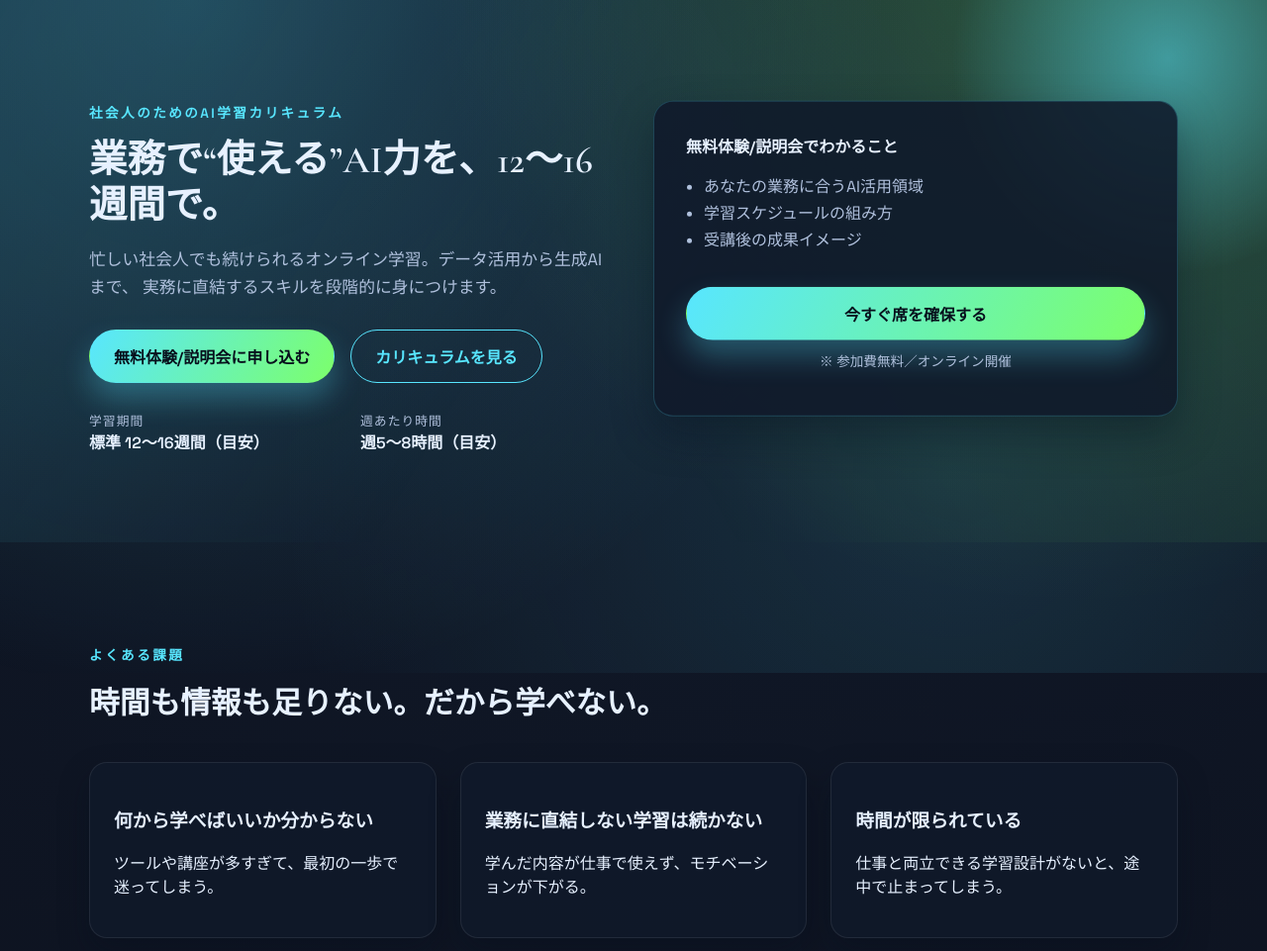
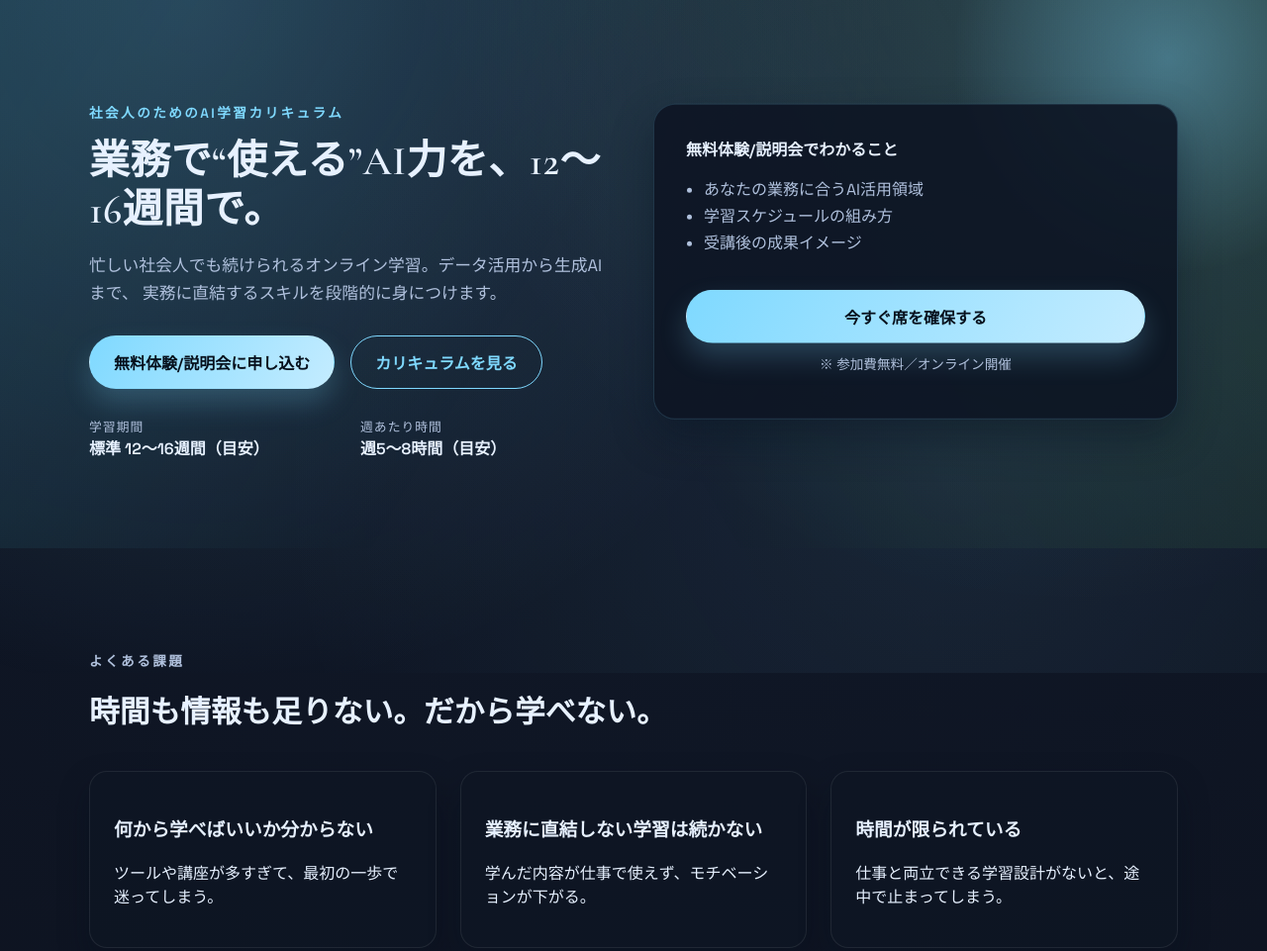
Before and after one commit to craq24/sampleLP, a plain HTML site: page index.html in a window 1280 px wide. Shown: the part 120-1081 px from the top of the page at 99% size. Drawn offline with nearby package versions, Linux system fonts and the light colour scheme.

Commit message:
refine: elegant neon styling

```diff
--- a/styles.css
+++ b/styles.css
@@ -4,11 +4,11 @@
   --ink: #e7f1ff;
   --ink-soft: #b0c1dd;
   --line: rgba(255, 255, 255, 0.08);
-  --accent: #58e6ff;
-  --accent-2: #7cff6b;
+  --accent: #7fd9ff;
+  --accent-2: #9ad9ff;
   --accent-soft: rgba(88, 230, 255, 0.12);
-  --highlight: #f0d38f;
-  --radius: 20px;
+  --highlight: #d9c48a;
+  --radius: 22px;
   --shadow: 0 18px 40px rgba(6, 15, 30, 0.4);
   --serif: "Cormorant Garamond", "Times New Roman", serif;
   --sans: "Space Grotesk", "Helvetica Neue", Arial, sans-serif;
@@ -31,9 +31,9 @@ body::before {
   position: fixed;
   inset: 0;
   background:
-    radial-gradient(circle at 15% 15%, rgba(88, 230, 255, 0.2), transparent 55%),
-    radial-gradient(circle at 85% 10%, rgba(124, 255, 107, 0.18), transparent 50%),
-    radial-gradient(circle at 75% 75%, rgba(88, 230, 255, 0.12), transparent 60%);
+    radial-gradient(circle at 15% 15%, rgba(127, 217, 255, 0.18), transparent 55%),
+    radial-gradient(circle at 85% 10%, rgba(154, 217, 255, 0.14), transparent 50%),
+    radial-gradient(circle at 75% 75%, rgba(127, 217, 255, 0.08), transparent 60%);
   z-index: -2;
 }
 
@@ -71,8 +71,8 @@ body::before {
   display: grid;
   place-items: center;
   border-radius: 50%;
-  background: radial-gradient(circle at 30% 30%, var(--accent), #1fa4c7);
-  color: #0b0f1a;
+  background: radial-gradient(circle at 30% 30%, var(--accent), #5ab3d2);
+  color: #06101c;
   font-weight: 600;
   letter-spacing: 0.04em;
 }
@@ -99,7 +99,7 @@ body::before {
 .nav a:focus {
   opacity: 1;
   color: var(--accent);
-  text-shadow: 0 0 12px rgba(88, 230, 255, 0.4);
+  text-shadow: 0 0 10px rgba(127, 217, 255, 0.28);
 }
 
 .cta-link {
@@ -117,6 +117,12 @@ main {
 section {
   padding: 90px 0;
   position: relative;
+}
+
+.section-heading p {
+  max-width: 640px;
+  color: var(--ink-soft);
+  line-height: 1.7;
 }
 
 .hero {
@@ -143,9 +149,10 @@ section {
 
 .hero h1 {
   font-family: var(--serif);
-  font-size: clamp(2.2rem, 3vw, 3.4rem);
+  font-size: clamp(2.4rem, 3.2vw, 3.6rem);
   margin: 16px 0;
   line-height: 1.2;
+  letter-spacing: 0.01em;
 }
 
 .lead {
@@ -175,9 +182,9 @@ section {
 }
 
 .btn.primary {
-  background: linear-gradient(120deg, var(--accent), var(--accent-2));
-  color: #07101c;
-  box-shadow: 0 16px 30px rgba(88, 230, 255, 0.3);
+  background: linear-gradient(120deg, var(--accent), #c4ecff);
+  color: #06101c;
+  box-shadow: 0 14px 28px rgba(127, 217, 255, 0.22);
 }
 
 .btn.primary:hover {
@@ -210,11 +217,11 @@ section {
 }
 
 .hero-card {
-  background: rgba(16, 26, 43, 0.88);
+  background: rgba(14, 22, 36, 0.9);
   padding: 32px;
   border-radius: var(--radius);
   box-shadow: var(--shadow);
-  border: 1px solid rgba(88, 230, 255, 0.2);
+  border: 1px solid rgba(127, 217, 255, 0.16);
   animation: float 8s ease-in-out infinite;
 }
 
@@ -245,7 +252,7 @@ section {
   position: absolute;
   width: 440px;
   height: 440px;
-  background: radial-gradient(circle, rgba(88, 230, 255, 0.5), transparent 70%);
+  background: radial-gradient(circle, rgba(127, 217, 255, 0.35), transparent 70%);
   top: -120px;
   right: -120px;
   z-index: -1;
@@ -284,9 +291,16 @@ section {
 .panel {
   padding: 24px;
   border-radius: 18px;
-  background: rgba(16, 26, 43, 0.75);
+  background: rgba(14, 22, 36, 0.8);
   border: 1px solid var(--line);
   box-shadow: 0 14px 30px rgba(5, 15, 30, 0.35);
+  transition: transform 0.35s ease, box-shadow 0.35s ease, border 0.35s ease;
+}
+
+.panel:hover {
+  transform: translateY(-6px);
+  box-shadow: 0 20px 36px rgba(4, 12, 26, 0.45);
+  border-color: rgba(127, 217, 255, 0.2);
 }
 
 .timeline {
@@ -301,7 +315,7 @@ section {
   align-items: start;
   padding: 20px 24px;
   border-radius: 18px;
-  background: rgba(16, 26, 43, 0.85);
+  background: rgba(14, 22, 36, 0.86);
   border: 1px solid var(--line);
 }
 
@@ -311,7 +325,7 @@ section {
   display: grid;
   place-items: center;
   border-radius: 50%;
-  background: rgba(88, 230, 255, 0.2);
+  background: rgba(127, 217, 255, 0.18);
   color: var(--accent);
   font-weight: 600;
 }
@@ -325,7 +339,7 @@ section {
 .flow-card {
   padding: 24px;
   border-radius: 18px;
-  background: rgba(16, 26, 43, 0.8);
+  background: rgba(14, 22, 36, 0.82);
   border: 1px solid var(--line);
 }
 
@@ -334,7 +348,7 @@ section {
   grid-template-columns: repeat(4, minmax(0, 1fr));
   gap: 16px;
   padding: 28px;
-  background: rgba(16, 26, 43, 0.85);
+  background: rgba(14, 22, 36, 0.88);
   border-radius: 22px;
   border: 1px solid var(--line);
   box-shadow: var(--shadow);
@@ -362,7 +376,7 @@ section {
 }
 
 .faq-list details {
-  background: rgba(16, 26, 43, 0.85);
+  background: rgba(14, 22, 36, 0.88);
   padding: 20px 24px;
   border-radius: 18px;
   border: 1px solid var(--line);
@@ -374,7 +388,7 @@ section {
 }
 
 .apply {
-  background: rgba(12, 20, 34, 0.75);
+  background: rgba(12, 20, 34, 0.72);
   border-top: 1px solid var(--line);
   border-bottom: 1px solid var(--line);
 }
@@ -396,7 +410,7 @@ section {
   display: grid;
   gap: 16px;
   padding: 28px;
-  background: rgba(10, 18, 30, 0.95);
+  background: rgba(9, 16, 28, 0.95);
   border-radius: 22px;
   border: 1px solid var(--line);
   box-shadow: var(--shadow);
@@ -466,9 +480,9 @@ section {
 
 [data-reveal] {
   opacity: 0;
-  transform: translateY(60px) scale(0.98);
-  filter: blur(8px);
-  transition: opacity 0.8s ease, transform 0.8s ease, filter 0.8s ease;
+  transform: translateY(50px) scale(0.985);
+  filter: blur(6px);
+  transition: opacity 0.8s ease, transform 0.9s ease, filter 0.9s ease;
 }
 
 [data-reveal].is-visible {
@@ -479,9 +493,9 @@ section {
 
 section[data-reveal] .stagger > * {
   opacity: 0;
-  transform: translateY(40px) scale(0.98);
-  filter: blur(6px);
-  transition: opacity 0.7s ease, transform 0.7s ease, filter 0.7s ease;
+  transform: translateY(34px) scale(0.985);
+  filter: blur(5px);
+  transition: opacity 0.75s ease, transform 0.8s ease, filter 0.8s ease;
 }
 
 section[data-reveal].is-visible .stagger > * {
```
